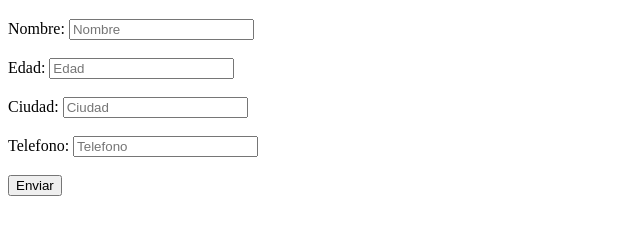
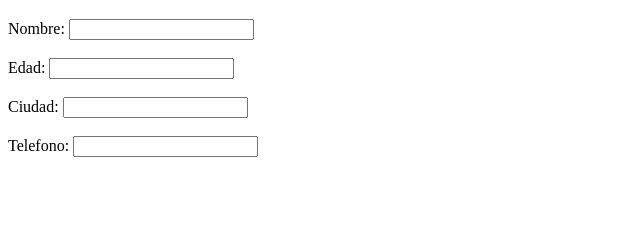
Before and after one commit to MarM3/Ej1_Tema3_UF1306, a plain HTML site: page index.html in a window 1280 px wide. Shown: the part 61-296 px from the top of the page, without its empty margins (0-640 px from the left). Drawn offline with Linux system fonts and the light colour scheme.

Commit message:
index CMI MODIFICADO

```diff
--- a/index.html
+++ b/index.html
@@ -1,24 +1,27 @@
 <!DOCTYPE html>
 <html lang="es">
+
 <head>
   <meta charset="UTF-8">
   <meta name="viewport" content="width=device-width, initial-scale=1.0">
   <meta http-equiv="X-UA-Compatible" content="ie=edge">
   <title>Validación al perder el foco</title>
+  <link rel="stylesheet" href="css/estilos.css">
 </head>
+
 <body>
   <h1>Validación al perder el foco</h1>
-  <form action="#" onsubmit="return validacionDatos();">
+  <form action="#">
     <label for="campoNombre">Nombre:
-        <input type="text" name="campoNombre" id="campoNombre" placeholder="Nombre"></label><br><br>
+      <input type="text" name="campoNombre" id="campoNombre"></label><br><br>
     <label for="campoEdad">Edad:
-        <input type="number" name="campoEdad " id="campoEdad" placeholder="Edad"></label><br><br>
+      <input type="number" name="campoEdad " id="campoEdad"></label><br><br>
     <label for="campoCiudad">Ciudad:
-        <input type="text" name="campoCiudad" id="campoCiudad" placeholder="Ciudad"></label><br><br>
+      <input type="text" name="campoCiudad" id="campoCiudad"></label><br><br>
     <label for="campoTelefono">Telefono:
-        <input type="tel" name="campoTelefono" id="campoTelefono" placeholder="Telefono"></label> <br><br>
-    <input type="submit" value="Enviar" name="enviar" id="enviar">
-</form>
-  <script src=""></script>
+      <input type="tel" name="campoTelefono" id="campoTelefono"></label> <br><br>
+  </form>
+  <script src="js/codigo.js"></script>
 </body>
+
 </html>
```
